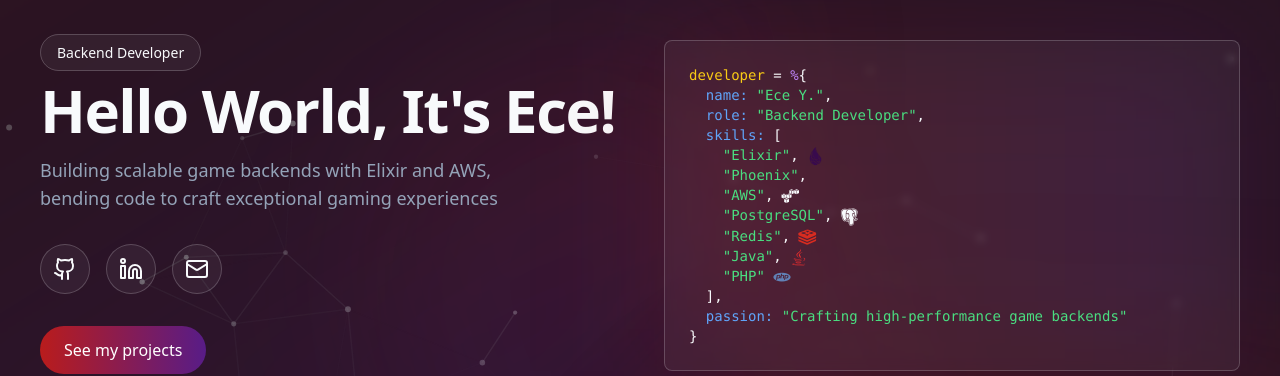
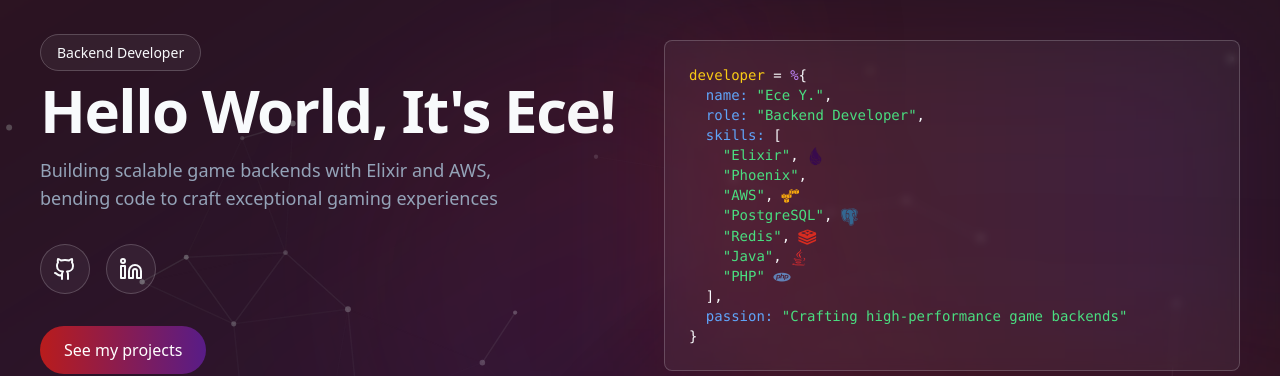
Before and after one commit to eceyenmez/eceyenmez.github.io, a Next.js app: page / in a window 1280 px wide. Shown: the top 376 px of the page. Built offline with nearby package versions, Linux system fonts and the light colour scheme.

Commit message:
Add links

```diff
--- a/components/Home.tsx
+++ b/components/Home.tsx
@@ -11,8 +11,8 @@ interface Skill {
 const skills: Skill[] = [
   { name: "Elixir", iconClass: "devicon-elixir-plain colored" },
   { name: "Phoenix", iconClass: "devicon-phoenix-original colored" },
-  { name: "AWS", iconClass: "devicon-amazonwebservices-plain" },
-  { name: "PostgreSQL", iconClass: "devicon-postgresql-plain" },
+  { name: "AWS", iconClass: "devicon-amazonwebservices-plain colored" },
+  { name: "PostgreSQL", iconClass: "devicon-postgresql-plain colored" },
   { name: "Redis", iconClass: "devicon-redis-plain colored" },
   { name: "Java", iconClass: "devicon-java-plain colored" },
   { name: "PHP", iconClass: "devicon-php-plain colored" }
@@ -65,9 +65,8 @@ export default function Home() {
 
   // Update these with your own social links
   const socialLinks = [
-    { icon: <Github className="w-6 h-6" />, href: "https://github.com/yourusername" },
-    { icon: <Linkedin className="w-6 h-6" />, href: "https://www.linkedin.com/in/yourprofile" },
-    { icon: <Mail className="w-6 h-6" />, href: "mailto:your.email@example.com" },
+    { icon: <Github className="w-6 h-6" />, href: "https://github.com/eceyenmez" },
+    { icon: <Linkedin className="w-6 h-6" />, href: "https://www.linkedin.com/in/eceyenmez" }
   ];
 
   const MotionedLink = motion.create(Link);
```
